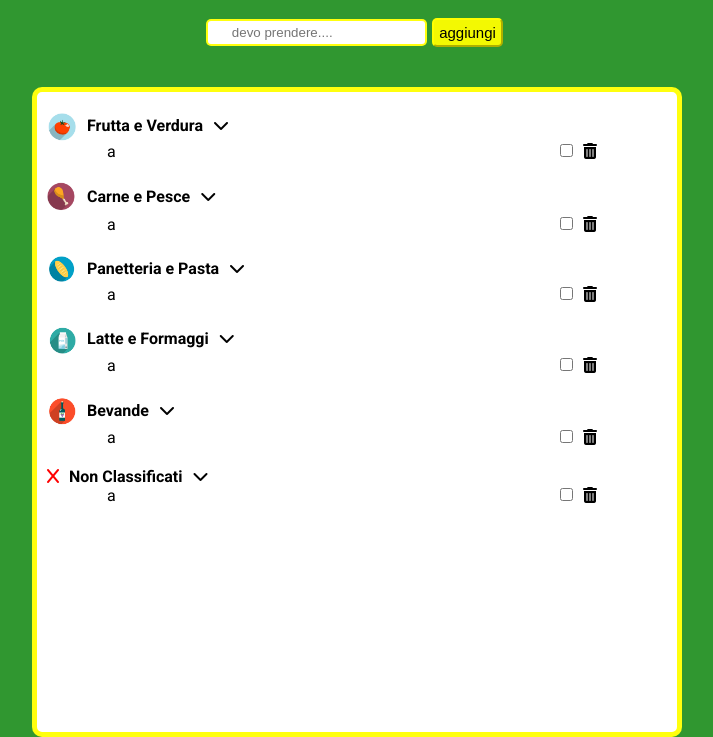
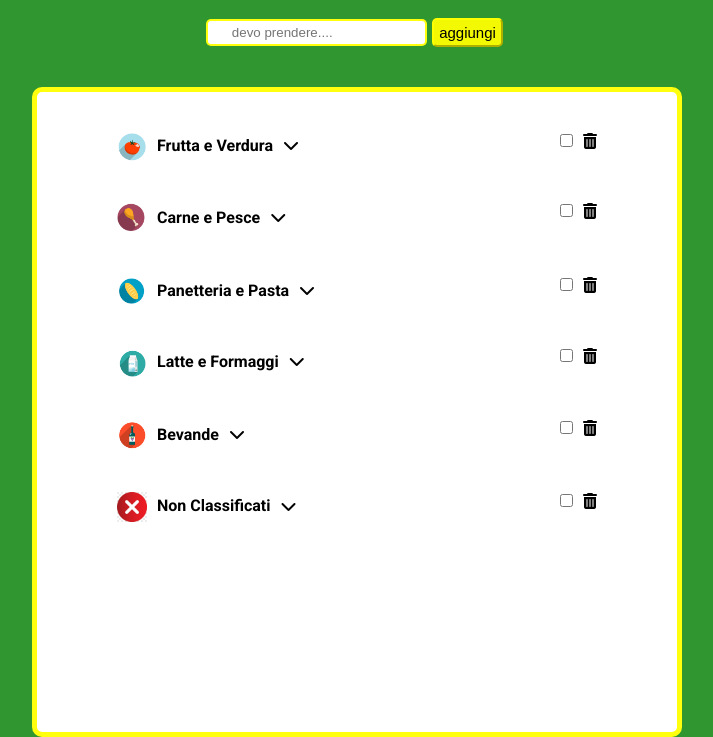
Before and after one commit to saragisondi/vue-todolist, a plain HTML site: page shopping list/index.html in a window 1280 px wide. Shown: the part 130-867 px from the top of the page, without its empty margins (283-996 px from the left). Drawn offline with nearby package versions, Linux system fonts and the light colour scheme.

Commit message:
add category

```diff
--- a/shopping list/css/style.css
+++ b/shopping list/css/style.css
@@ -13,6 +13,7 @@ body{
 i{
   margin: 0 10px
 }
+
 
 li{
   margin: 0 70px;
--- a/shopping list/index.html
+++ b/shopping list/index.html
@@ -33,8 +33,8 @@
         <div>Lista Spesa <i class="fa-solid fa-basket-shopping"></i></div>
 
         <div class="container-input">
-          <input type="text" placeholder=" devo prendere.... ">
-          <button>aggiungi</button>
+          <input @keyup.enter="addNew" v-model.trim="toDo" type="text" placeholder=" devo prendere.... ">
+          <button @click="addNew">aggiungi</button>
         </div>
 
       </div>
@@ -47,108 +47,24 @@
 
         <!-- list -->
         <div>
-          <img src="img/frutta.png" alt="">
-          <b>Frutta e Verdura</b><i class="fa-solid fa-chevron-down"></i>
 
           <ul>
-            <li>
-            <span>a</span>
+            <li v-for="(list,index) in lists">
+              <div class="container-category">
+                <img :src="list.img">
+                <b>{{list.category}}</b>
+                <i class="fa-solid fa-chevron-down"></i>
+              </div>
 
-            <span>
-              <input type="checkbox" name="checkbox" id="checkbox">
-              <i class="fa-solid fa-trash-can"></i>
-            </span>
+              <div class="container-text">
+                <span>{{list.text}}</span>
 
-            </li>
-          </ul>
+                <span>
+                  <input type="checkbox" name="checkbox" id="checkbox">
+                  <i class="fa-solid fa-trash-can"></i>
+                </span>
 
-        </div>
-
-        <div>
-          <img src="img/carne.png" alt="">
-          <b>Carne e Pesce</b><i class="fa-solid fa-chevron-down"></i>
-
-          <ul>
-            <li>
-              <span>a</span>
-
-              <span>
-                <input type="checkbox" name="checkbox" id="checkbox">
-                <i class="fa-solid fa-trash-can"></i>
-              </span>
-
-            </li>
-          </ul>
-
-        </div>
-
-        <div>
-          <img src="img/pane.png" alt="">
-          <b>Panetteria e Pasta</b><i class="fa-solid fa-chevron-down"></i>
-
-          <ul>
-            <li>
-              <span>a</span>
-
-              <span>
-                <input type="checkbox" name="checkbox" id="checkbox">
-                <i class="fa-solid fa-trash-can"></i>
-              </span>
-
-            </li>
-          </ul>
-
-        </div>
-
-        <div>
-          <img src="img/latte.png" alt="">
-          <b>Latte e Formaggi</b><i class="fa-solid fa-chevron-down"></i>
-
-
-          <ul>
-            <li>
-              <span>a</span>
-
-              <span>
-                <input type="checkbox" name="checkbox" id="checkbox">
-                <i class="fa-solid fa-trash-can"></i>
-              </span>
-
-            </li>
-          </ul>
-
-        </div>
-
-        <div>
-          <img src="img/bevande.png" alt="">
-          <b>Bevande</b><i class="fa-solid fa-chevron-down"></i>
-
-          <ul>
-            <li>
-              <span>a</span>
-
-              <span>
-                <input type="checkbox" name="checkbox" id="checkbox">
-                <i class="fa-solid fa-trash-can"></i>
-              </span>
-
-            </li>
-          </ul>
-
-        </div>
-
-        <div>
-          <i class="fa-solid fa-x" style="color: #ff0000;"></i>
-          <b>Non Classificati</b><i class="fa-solid fa-chevron-down"></i>
-
-          <ul>
-            <li>
-              <span>a</span>
-
-              <span>
-                <input type="checkbox" name="checkbox" id="checkbox">
-                <i class="fa-solid fa-trash-can"></i>
-              </span>
+              </div>
 
             </li>
           </ul>
@@ -159,8 +75,8 @@
 
     </main>
 
+  </div>
 
-  </div>
 
   <script src="js/script.js"></script>
 
--- a/shopping list/js/script.js
+++ b/shopping list/js/script.js
@@ -3,8 +3,56 @@ const {createApp} = Vue;
 createApp({
   data(){
     return{
+    lists:[
+      {
+        category:'Frutta e Verdura',
+        img:'img/frutta.png',
+        done:false
+      },
+      {
+        category:'Carne e Pesce',
+        img:'img/carne.png',
+        done:false
+      },
+      {
+        category:'Panetteria e Pasta',
+        img:'img/pane.png',
+        done:false
+      },
+      {
+        category:'Latte e Formaggi',
+        img:'img/latte.png',
+        done:false
+      },
+      {
+        category:'Bevande',
+        img:'img/bevande.png',
+        done:false
+      },
+      {
+        category:'Non Classificati',
+        img:'img/x.jpg',
+        done:false
+      },
+    ],
+    toDo: "",
+    }
+},
 
-    lists:[]
-    }
+methods:{
+
+addNew(){
+  const addNewToDo = {
+    text: this.toDo,
+    done: false
   }
+
+  this.lists.unshift(addNewToDo)
+  console.log(addNewToDo)
+  this.toDo="";
+}
+}
+
+
+
 }).mount('#app')
```
Also changed, not shown: shopping list/img/x.jpg (added).
